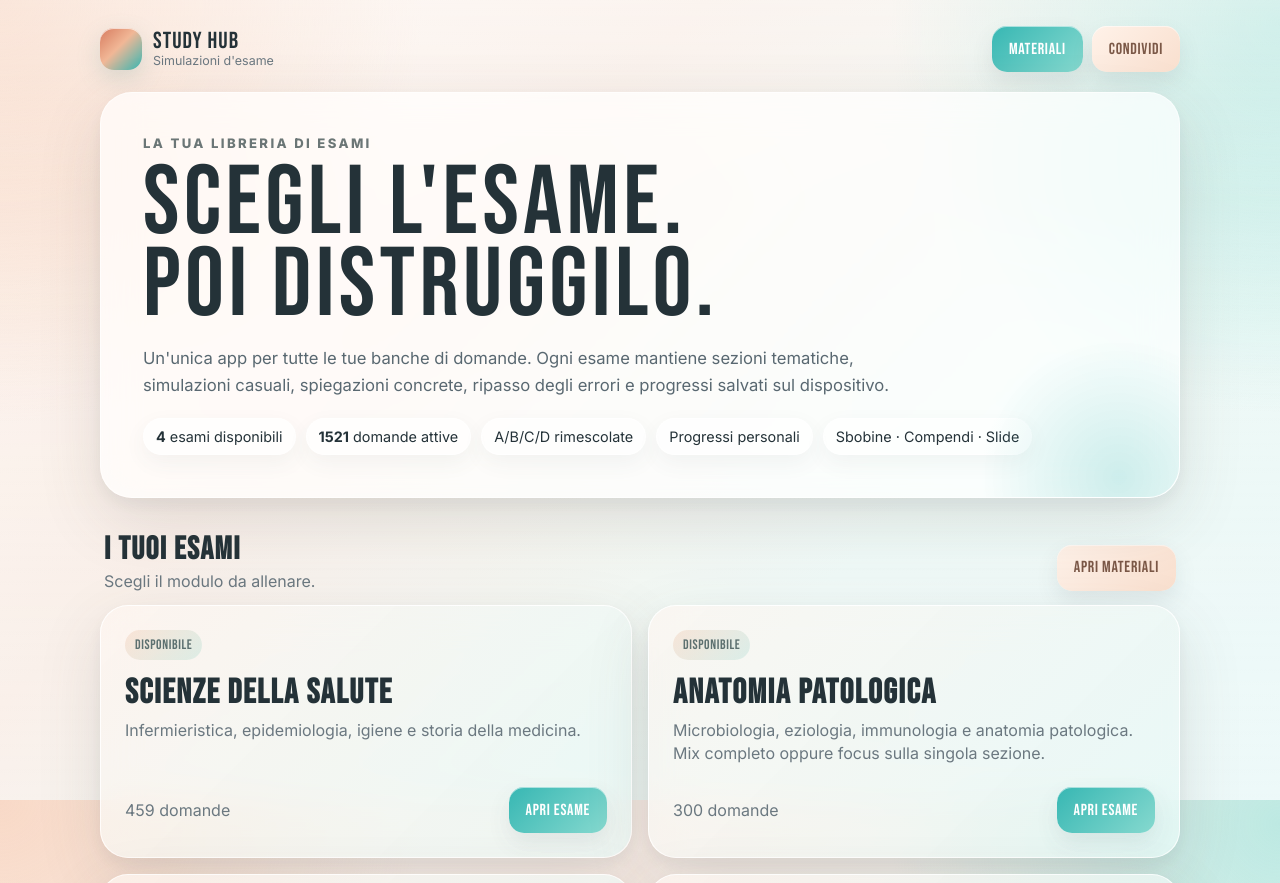
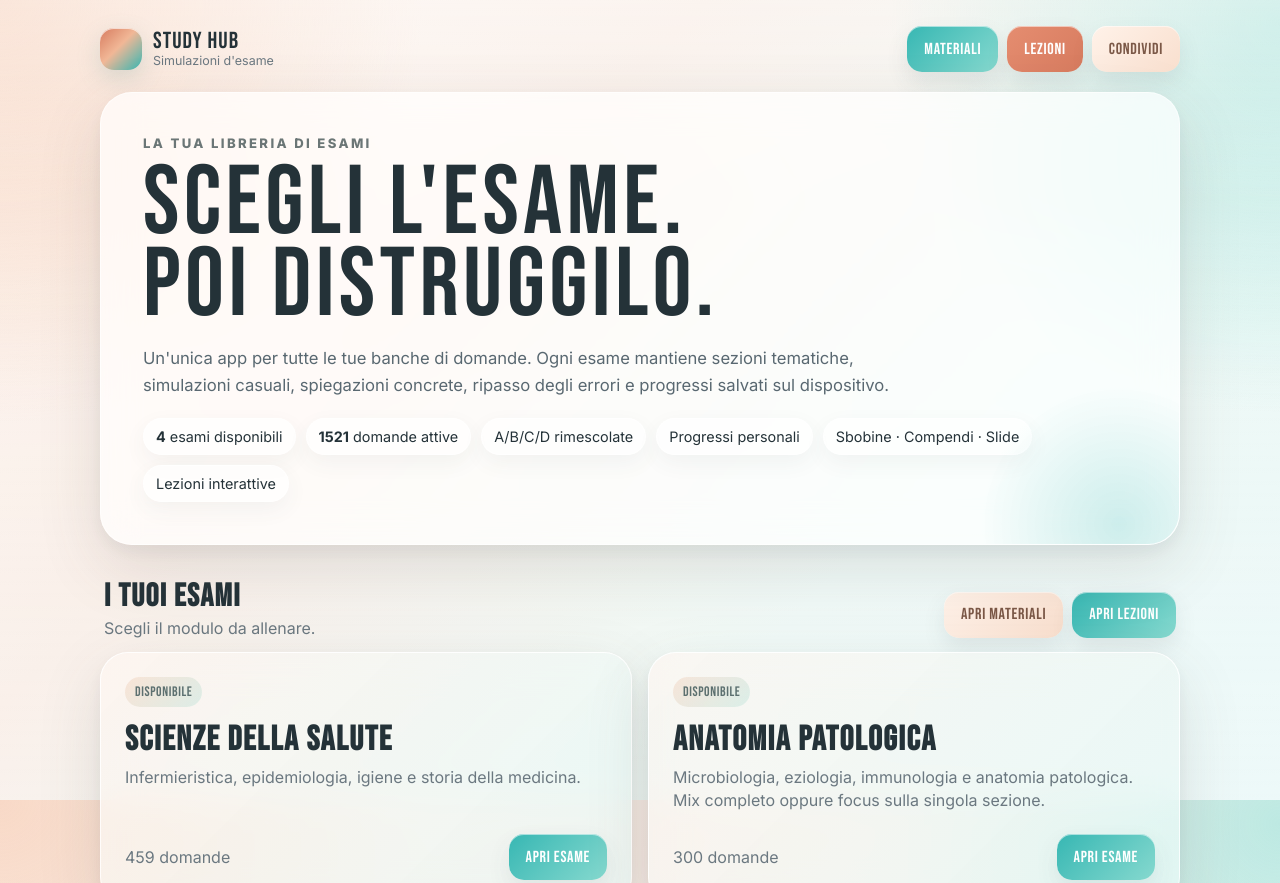
Before and after one commit to Ferrantedaniel-coder/QUIZZONINFERIMERISTICI, a plain HTML site: page index.html in a window 1280 px wide. Shown: the top 883 px of the page. Drawn offline with Linux system fonts and the light colour scheme.

Commit message:
Add Lezioni navigation to StudyHub home

```diff
--- a/index.html
+++ b/index.html
@@ -1,15 +1,15 @@
 <!doctype html>
 <html lang="it"><head><meta charset="utf-8"><meta name="viewport" content="width=device-width,initial-scale=1,viewport-fit=cover"><meta name="theme-color" content="#37b7b3"><meta name="apple-mobile-web-app-capable" content="yes"><title>Study Hub · I tuoi esami</title><link rel="stylesheet" href="studyhub.css"></head><body>
 <section id="homeView"><main class="shell">
-<div class="topbar"><div class="brand"><div class="brandmark"></div><div><div class="brandname">Study Hub</div><div class="muted" style="font-size:.78rem">Simulazioni d'esame</div></div></div><div style="display:flex;gap:9px;align-items:center"><button class="button primary" onclick="location.href='materiali.html?v=20260915-library1'">Materiali</button><button class="button peach" onclick="shareApp()">Condividi</button></div></div>
-<section class="hero glass"><div class="eyebrow">LA TUA LIBRERIA DI ESAMI</div><h1>SCEGLI L'ESAME.<br>POI DISTRUGGILO.</h1><p>Un'unica app per tutte le tue banche di domande. Ogni esame mantiene sezioni tematiche, simulazioni casuali, spiegazioni concrete, ripasso degli errori e progressi salvati sul dispositivo.</p><div class="hero-stats"><span class="pill"><strong>4</strong> esami disponibili</span><span class="pill"><strong>1521</strong> domande attive</span><span class="pill">A/B/C/D rimescolate</span><span class="pill">Progressi personali</span><span class="pill">Sbobine · Compendi · Slide</span></div></section>
-<div class="section-head"><div><h2>I TUOI ESAMI</h2><p>Scegli il modulo da allenare.</p></div><button class="button peach" onclick="location.href='materiali.html?v=20260915-library1'">Apri materiali</button></div>
+<div class="topbar"><div class="brand"><div class="brandmark"></div><div><div class="brandname">Study Hub</div><div class="muted" style="font-size:.78rem">Simulazioni d'esame</div></div></div><div style="display:flex;gap:9px;align-items:center;flex-wrap:wrap;justify-content:flex-end"><button class="button primary" onclick="location.href='materiali.html?v=20260915-library2'">Materiali</button><button class="button terracotta" onclick="location.href='lezioni.html?v=20260915-pilot1'">Lezioni</button><button class="button peach" onclick="shareApp()">Condividi</button></div></div>
+<section class="hero glass"><div class="eyebrow">LA TUA LIBRERIA DI ESAMI</div><h1>SCEGLI L'ESAME.<br>POI DISTRUGGILO.</h1><p>Un'unica app per tutte le tue banche di domande. Ogni esame mantiene sezioni tematiche, simulazioni casuali, spiegazioni concrete, ripasso degli errori e progressi salvati sul dispositivo.</p><div class="hero-stats"><span class="pill"><strong>4</strong> esami disponibili</span><span class="pill"><strong>1521</strong> domande attive</span><span class="pill">A/B/C/D rimescolate</span><span class="pill">Progressi personali</span><span class="pill">Sbobine · Compendi · Slide</span><span class="pill">Lezioni interattive</span></div></section>
+<div class="section-head"><div><h2>I TUOI ESAMI</h2><p>Scegli il modulo da allenare.</p></div><div style="display:flex;gap:9px;flex-wrap:wrap"><button class="button peach" onclick="location.href='materiali.html?v=20260915-library2'">Apri materiali</button><button class="button primary" onclick="location.href='lezioni.html?v=20260915-pilot1'">Apri lezioni</button></div></div>
 <section class="exam-grid">
 <article class="exam-card glass active"><div class="card-top"><span class="badge">DISPONIBILE</span><h3>Scienze della Salute</h3><p>Infermieristica, epidemiologia, igiene e storia della medicina.</p></div><div class="card-foot"><span class="muted">459 domande</span><button class="button primary" onclick="location.href='scienze-salute.html?v=20260914-pilot12'">Apri esame</button></div></article>
 <article class="exam-card glass active"><div class="card-top"><span class="badge">DISPONIBILE</span><h3>Anatomia Patologica</h3><p>Microbiologia, eziologia, immunologia e anatomia patologica. Mix completo oppure focus sulla singola sezione.</p></div><div class="card-foot"><span class="muted">300 domande</span><button class="button primary" onclick="location.href='anatomia-patologica.html?v=20260915-pilot8'">Apri esame</button></div></article>
 <article class="exam-card glass active"><div class="card-top"><span class="badge">DISPONIBILE</span><h3>Infermieristica nel Materno</h3><p>Infermieristica pediatrica, pediatria, ostetricia e ginecologia. Mix completo oppure focus sulla singola sezione.</p></div><div class="card-foot"><span class="muted">300 domande</span><button class="button primary" onclick="location.href='infermieristica-materno-plus.html?v=20260915-pilot7'">Apri esame</button></div></article>
 <article class="exam-card glass active"><div class="card-top"><span class="badge">DISPONIBILE</span><h3>Paziente chirurgico</h3><p>Diagnostica, educazione terapeutica, psicologia e terapia. Mix completo oppure focus sulla singola sezione.</p></div><div class="card-foot"><span class="muted">462 domande</span><button class="button primary" onclick="location.href='paziente-chirurgico.html?v=20260914-pilot9'">Apri esame</button></div></article>
 <article class="exam-card glass pending"><div class="card-top"><span class="badge">IN PREPARAZIONE</span><h3>Farmacologia</h3><p>Banca domande in preparazione.</p></div><div class="card-foot"><span class="muted">Prossimamente</span><button class="button peach" disabled>Presto disponibile</button></div></article>
-</section><p class="footer-note">I progressi restano sul dispositivo di ciascuna persona. Esami e materiali di studio vengono raccolti nello stesso Study Hub.</p>
+</section><p class="footer-note">I progressi restano sul dispositivo di ciascuna persona. Esami, materiali e lezioni interattive vengono raccolti nello stesso Study Hub.</p>
 </main></section>
 <script>function shareApp(){const data={title:"Study Hub",text:"Quiz universitari di infermieristica su Study Hub",url:location.href};if(navigator.share)navigator.share(data).catch(()=>{});else navigator.clipboard?.writeText(location.href).then(()=>alert("Link copiato negli appunti."));}</script></body></html>
```
